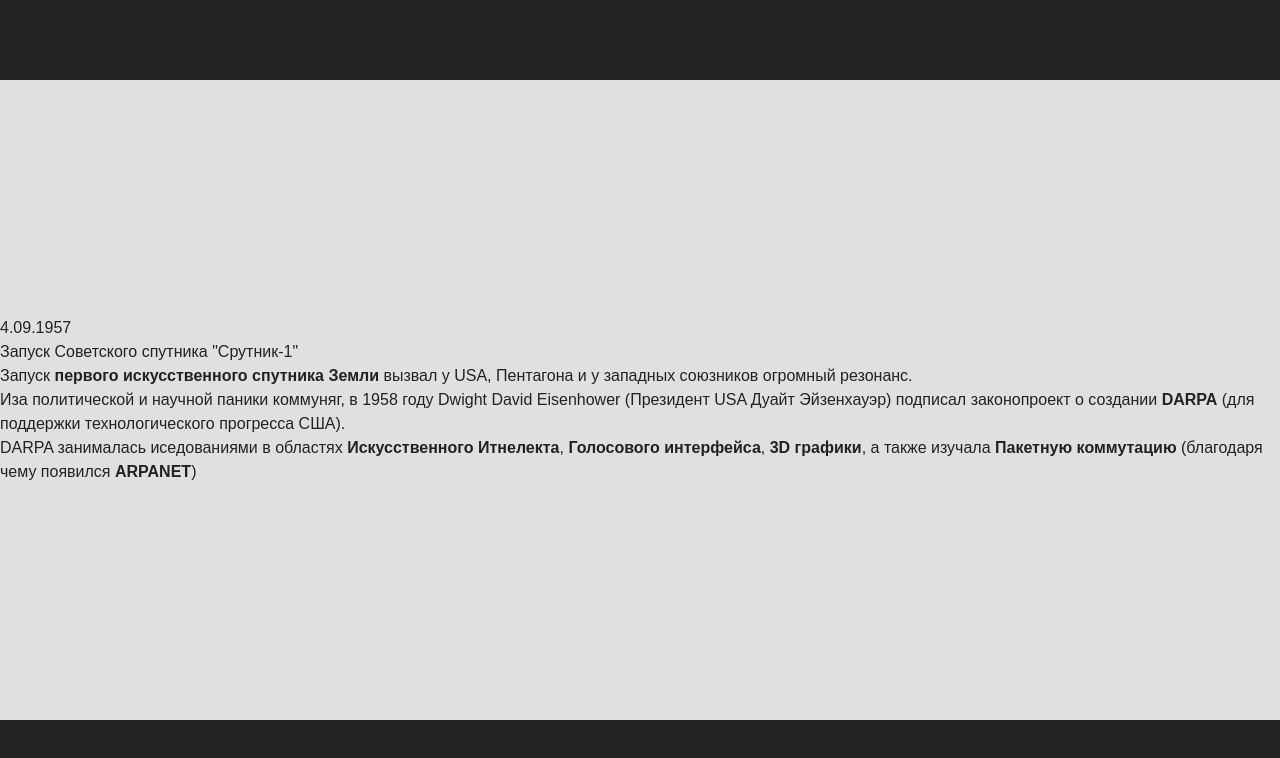
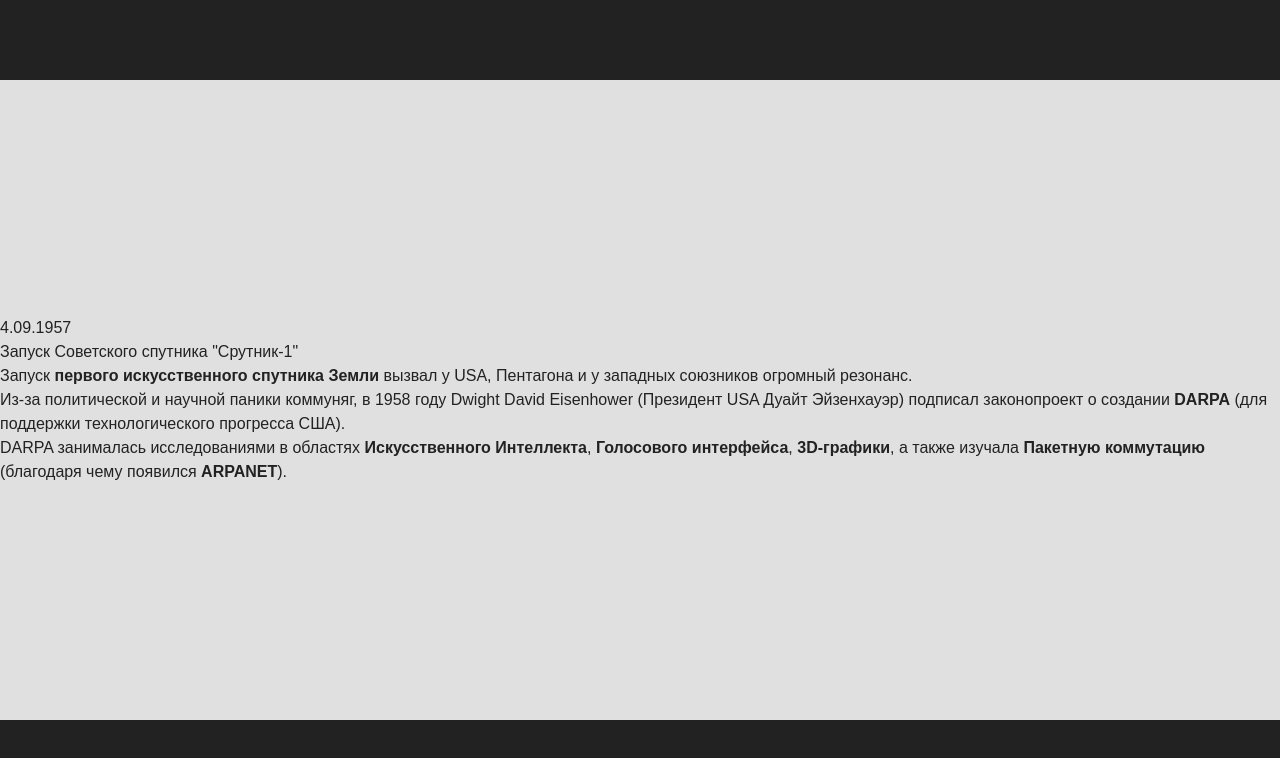
Before and after one commit to SatoruToji/Mokemba, a Next.js app: page /content/classwork1 in a window 1280 px wide. Shown: the top 758 px of the page. Built offline with nearby package versions, Linux system fonts and the light colour scheme.

Commit message:
0.1.2-alpha bug fix2

```diff
--- a/src/app/content/classwork1/page.tsx
+++ b/src/app/content/classwork1/page.tsx
@@ -5,22 +5,22 @@
         <PageLayout>
             <article>
                 <h1>4.09.1957</h1>
-                <p>Запуск Советского спутника "Срутник-1"</p>
+                <p>Запуск Советского спутника &quot;Срутник-1&quot;</p>
                 <section>
                     <p>
                         Запуск{' '}
                         <strong>первого искусственного спутника Земли</strong>{' '}
                         вызвал у USA, Пентагона и у западных союзников огромный
-                        резонанс. <br /> Иза политической и научной паники
+                        резонанс. <br /> Из-за политической и научной паники
                         коммуняг, в 1958 году Dwight David Eisenhower (Президент
                         USA Дуайт Эйзенхауэр) подписал законопроект о создании{' '}
                         <strong>DARPA</strong> (для поддержки технологического
-                        прогресса США). <br /> DARPA занималась иседованиями в
-                        областях <strong>Искусственного Итнелекта</strong>,{' '}
+                        прогресса США). <br /> DARPA занималась исследованиями в
+                        областях <strong>Искусственного Интеллекта</strong>,{' '}
                         <strong>Голосового интерфейса</strong>,{' '}
-                        <strong>3D графики</strong>, а также изучала{' '}
+                        <strong>3D-графики</strong>, а также изучала{' '}
                         <strong>Пакетную коммутацию</strong> (благодаря чему
-                        появился <strong>ARPANET</strong>)
+                        появился <strong>ARPANET</strong>).
                     </p>
                 </section>
             </article>
--- a/src/app/content/html/classwork1/page.tsx
+++ /dev/null
@@ -1,5 +0,0 @@
-export function App() {
-    return <div>
-
-    </div>
-}
```
Also changed, not shown: src/app/content/html/classwork2/page.tsx (deleted).
